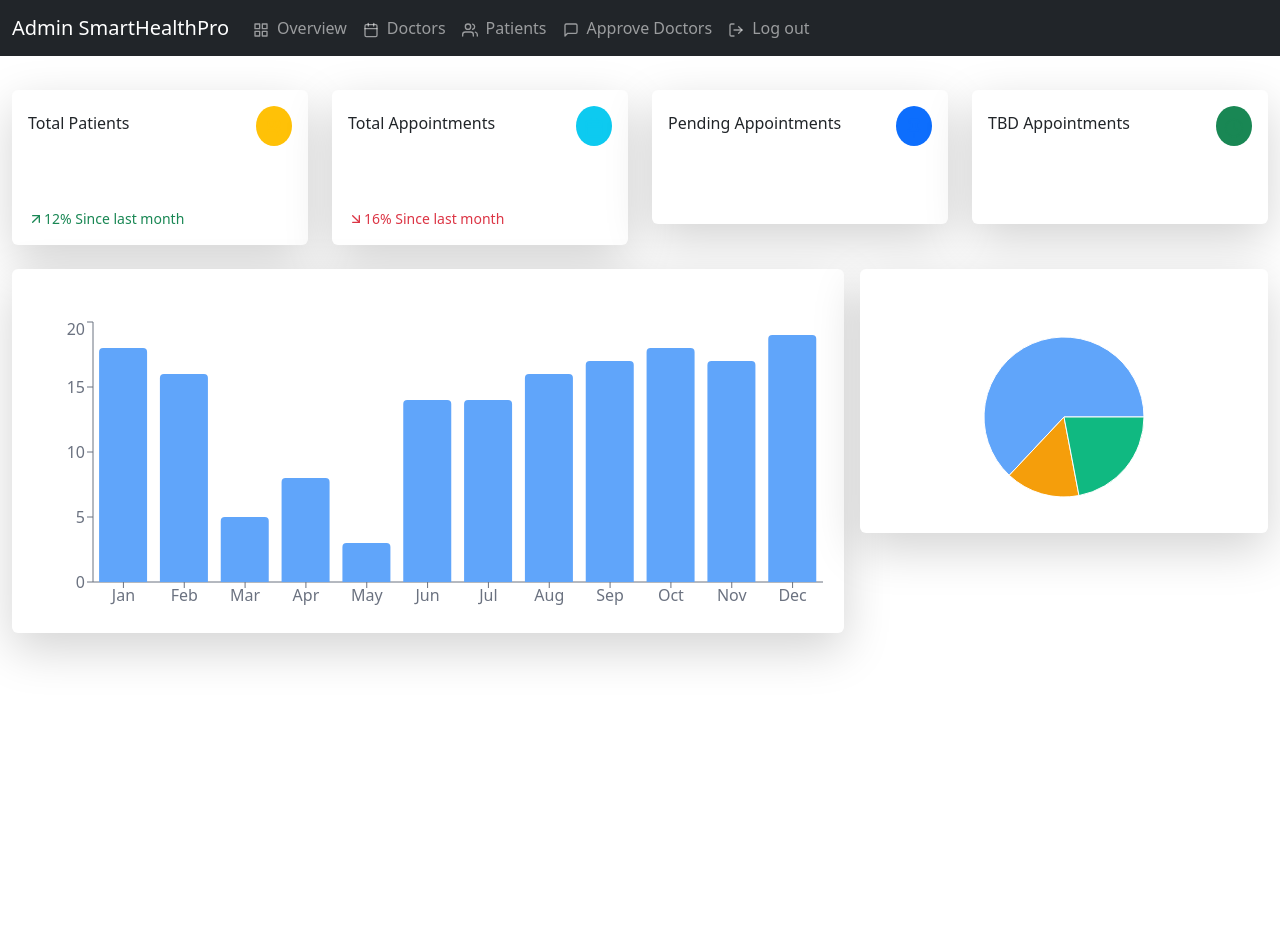
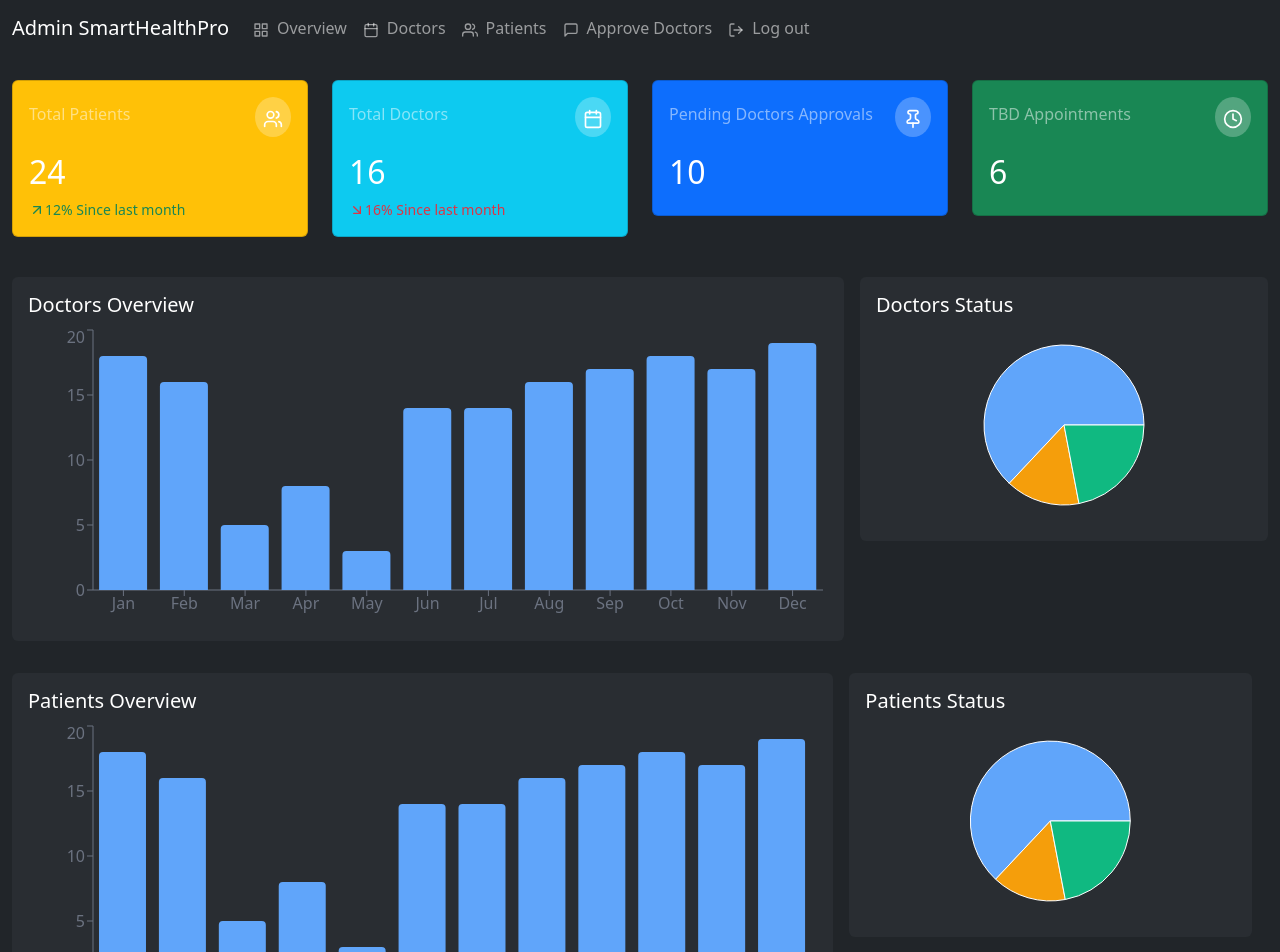
Before and after one commit to hassaan871/smarthealthpro-web, a React (Create React App) app: page / in a window 1280 px wide. Shown: the top 952 px of the page. Before the commit the page ends 866 px from the top, so only its background shows below. Built offline with nearby package versions, Linux system fonts and the light colour scheme.

Commit message:
Dark theme, and few changes

```diff
--- a/src/module/Admin/AdminOverview.js
+++ b/src/module/Admin/AdminOverview.js
@@ -47,17 +47,17 @@ const AdminOverview = () => {
   const COLORS = ["#60A5FA", "#F59E0B", "#10B981"];
 
   const StatCard = ({ title, value, icon: Icon, trend, trendValue, color }) => (
-    <div className="card bg-gray-800 border-0 shadow-lg">
+    <div className={`card bg-${color || "primary"} text-white mb-3`}>
       <div className="card-body">
         <div className="d-flex justify-content-between align-items-center mb-3">
-          <h6 className="card-subtitle text-gray-400">{title}</h6>
-          <div className={`rounded-circle p-2 text-white bg-${color || "primary"}`}>
-            <Icon size={20} className={`text-${color || "primary"}`} />
+          <h6 className="card-subtitle text-white-50">{title}</h6>
+          <div className="rounded-circle p-2 bg-white bg-opacity-25">
+            <Icon size={20} />
           </div>
         </div>
-        <h2 className="card-title mb-2 text-white">{value}</h2>
+        <h2 className="card-title mb-2">{value}</h2>
         {trend && (
-          <small className={`text-${trend === "up" ? "success" : "danger"} d-flex align-items-center`}>
+          <small className={`d-flex align-items-center ${trend === "up" ? "text-success" : "text-danger"}`}>
             {trend === "up" ? <ArrowUpRight size={16} /> : <ArrowDownRight size={16} />}
             {trendValue} Since last month
           </small>
@@ -67,25 +67,16 @@ const AdminOverview = () => {
   );
 
   return (
-    <div
-      className="container-fluid bg-gray-900"
-      style={{
-        width: "100vw",
-        margin: "0",
-        minHeight: "100vh",
-        paddingBottom: 20,
-        marginTop: "90px"
-      }}
-    >
+    <div className="container-fluid bg-dark text-white" style={{ marginTop: "80px", minHeight: "100vh" }}>
       <div className="row g-4 mb-4">
         <div className="col-12 col-sm-6 col-lg-3">
           <StatCard title="Total Patients" value="24" icon={Users} trend="up" trendValue="12%" color="warning" />
         </div>
         <div className="col-12 col-sm-6 col-lg-3">
-          <StatCard title="Total Appointments" value="16" icon={Calendar} trend="down" trendValue="16%" color="info" />
+          <StatCard title="Total Doctors" value="16" icon={Calendar} trend="down" trendValue="16%" color="info" />
         </div>
         <div className="col-12 col-sm-6 col-lg-3">
-          <StatCard title="Pending Appointments" value="10" icon={PinIcon} color="primary" />
+          <StatCard title="Pending Doctors Approvals" value="10" icon={PinIcon} color="primary" />
         </div>
         <div className="col-12 col-sm-6 col-lg-3">
           <StatCard title="TBD Appointments" value="6" icon={Clock} color="success" />
@@ -94,14 +85,21 @@ const AdminOverview = () => {
 
       <div className="row mb-4 g-3">
         <div className="col-md-8">
-          <div className="card bg-gray-800 border-0 shadow-lg">
+          <div className="card bg-secondary bg-opacity-10 text-white border-0">
             <div className="card-body">
-              <h5 className="card-title text-white">Appointments Overview</h5>
+              <h5 className="card-title">Doctors Overview</h5>
               <ResponsiveContainer width="100%" height={300}>
                 <BarChart data={salesData}>
                   <XAxis dataKey="name" stroke="#6B7280" />
                   <YAxis stroke="#6B7280" />
-                  <Tooltip contentStyle={{ backgroundColor: "#1F2937", border: "none" }} labelStyle={{ color: "#F3F4F6" }} />
+                  <Tooltip
+                    contentStyle={{
+                      backgroundColor: "rgba(33, 37, 41, 0.9)",
+                      border: "none",
+                      color: "#f8f9fa"
+                    }}
+                    labelStyle={{ color: "#f8f9fa" }}
+                  />
                   <Bar dataKey="value" fill="#60A5FA" radius={[4, 4, 0, 0]} />
                 </BarChart>
               </ResponsiveContainer>
@@ -109,19 +107,88 @@ const AdminOverview = () => {
           </div>
         </div>
         <div className="col-md-4">
-          <div className="card bg-gray-800 border-0 shadow-lg">
+          <div className="card bg-secondary bg-opacity-10 text-white border-0">
             <div className="card-body">
-              <h5 className="card-title text-white">Appointment Status</h5>
+              <h5 className="card-title">Doctors Status</h5>
               <ResponsiveContainer width="100%" height={200}>
                 <PieChart>
-                  <Pie data={trafficData} cx="50%" cy="50%" outerRadius={80} dataKey="value">
+                  <Pie
+                    data={trafficData}
+                    cx="50%"
+                    cy="50%"
+                    outerRadius={80}
+                    dataKey="value"
+                  >
                     {trafficData.map((entry, index) => (
-                      <Cell key={`cell-${index}`} fill={COLORS[index % COLORS.length]} />
+                      <Cell
+                        key={`cell-${index}`}
+                        fill={COLORS[index % COLORS.length]}
+                      />
                     ))}
                   </Pie>
                   <Tooltip
                     formatter={(value) => `${value}%`}
-                    contentStyle={{ backgroundColor: "#1F2937", border: "none", color: "#F3F4F6" }}
+                    contentStyle={{
+                      backgroundColor: "rgba(33, 37, 41, 0.9)",
+                      border: "none",
+                      color: "#f8f9fa"
+                    }}
+                  />
+                </PieChart>
+              </ResponsiveContainer>
+            </div>
+          </div>
+        </div>
+        <div className="row mb-4 g-3">
+        <div className="col-md-8">
+          <div className="card bg-secondary bg-opacity-10 text-white border-0">
+            <div className="card-body">
+              <h5 className="card-title">Patients Overview</h5>
+              <ResponsiveContainer width="100%" height={300}>
+                <BarChart data={salesData}>
+                  <XAxis dataKey="name" stroke="#6B7280" />
+                  <YAxis stroke="#6B7280" />
+                  <Tooltip
+                    contentStyle={{
+                      backgroundColor: "rgba(33, 37, 41, 0.9)",
+                      border: "none",
+                      color: "#f8f9fa"
+                    }}
+                    labelStyle={{ color: "#f8f9fa" }}
+                  />
+                  <Bar dataKey="value" fill="#60A5FA" radius={[4, 4, 0, 0]} />
+                </BarChart>
+              </ResponsiveContainer>
+            </div>
+          </div>
+        </div>
+        <div className="col-md-4">
+          <div className="card bg-secondary bg-opacity-10 text-white border-0">
+            <div className="card-body">
+              <h5 className="card-title">Patients Status</h5>
+              <ResponsiveContainer width="100%" height={200}>
+                <PieChart>
+                  <Pie
+                    data={trafficData}
+                    cx="50%"
+                    cy="50%"
+                    outerRadius={80}
+                    dataKey="value"
+                  >
+                    {trafficData.map((entry, index) => (
+                      <Cell
+                        key={`cell-${index}`}
+                        fill={COLORS[index % COLORS.length]}
+                      />
+                    ))}
+                  </Pie>
+                  <Tooltip
+                    formatter={(value) => `${value}%`}
+                    contentStyle={{
+                      backgroundColor: "rgba(33, 37, 41, 0.9)",
+                      border: "none",
+                      color: "#f8f9fa"
+                    }}
                   />
                 </PieChart>
               </ResponsiveContainer>
@@ -130,6 +197,7 @@ const AdminOverview = () => {
         </div>
       </div>
     </div>
+    </div>
   );
 };
 
```
